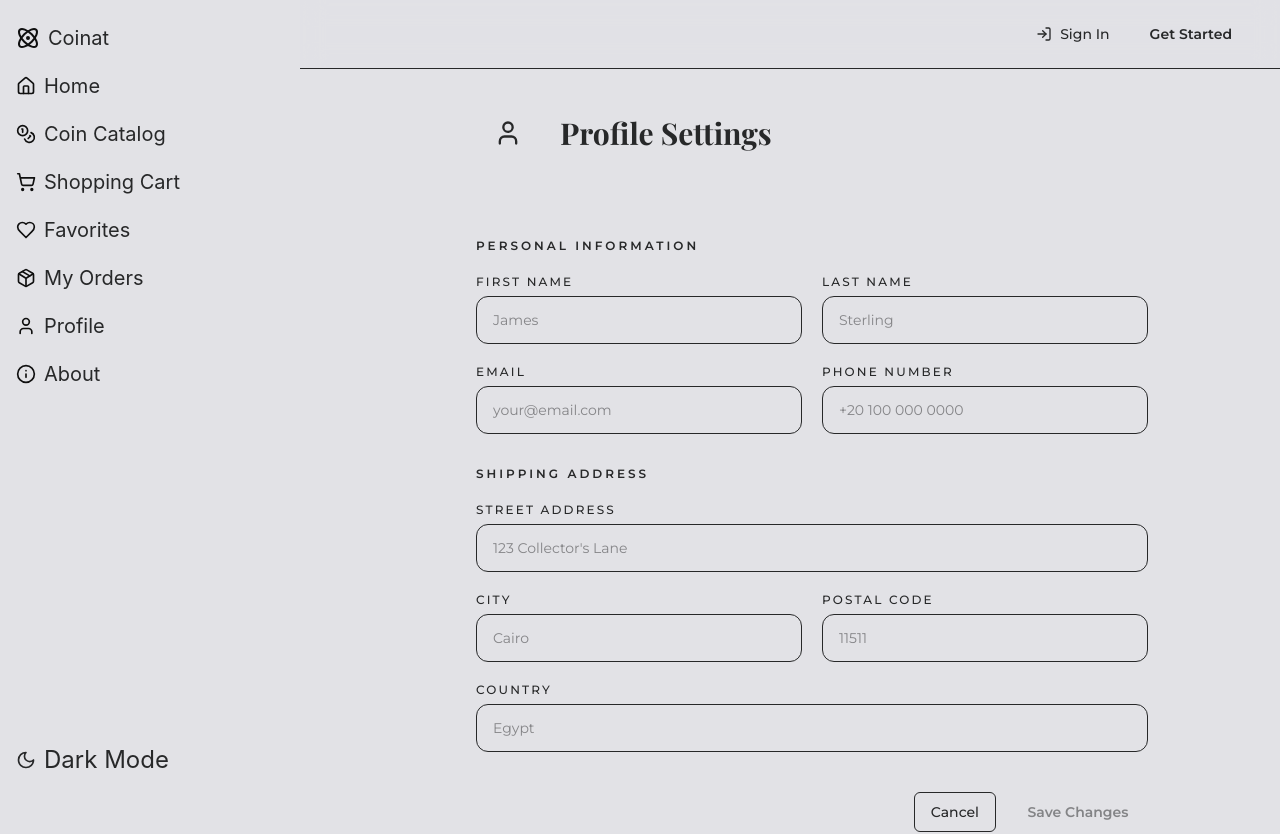
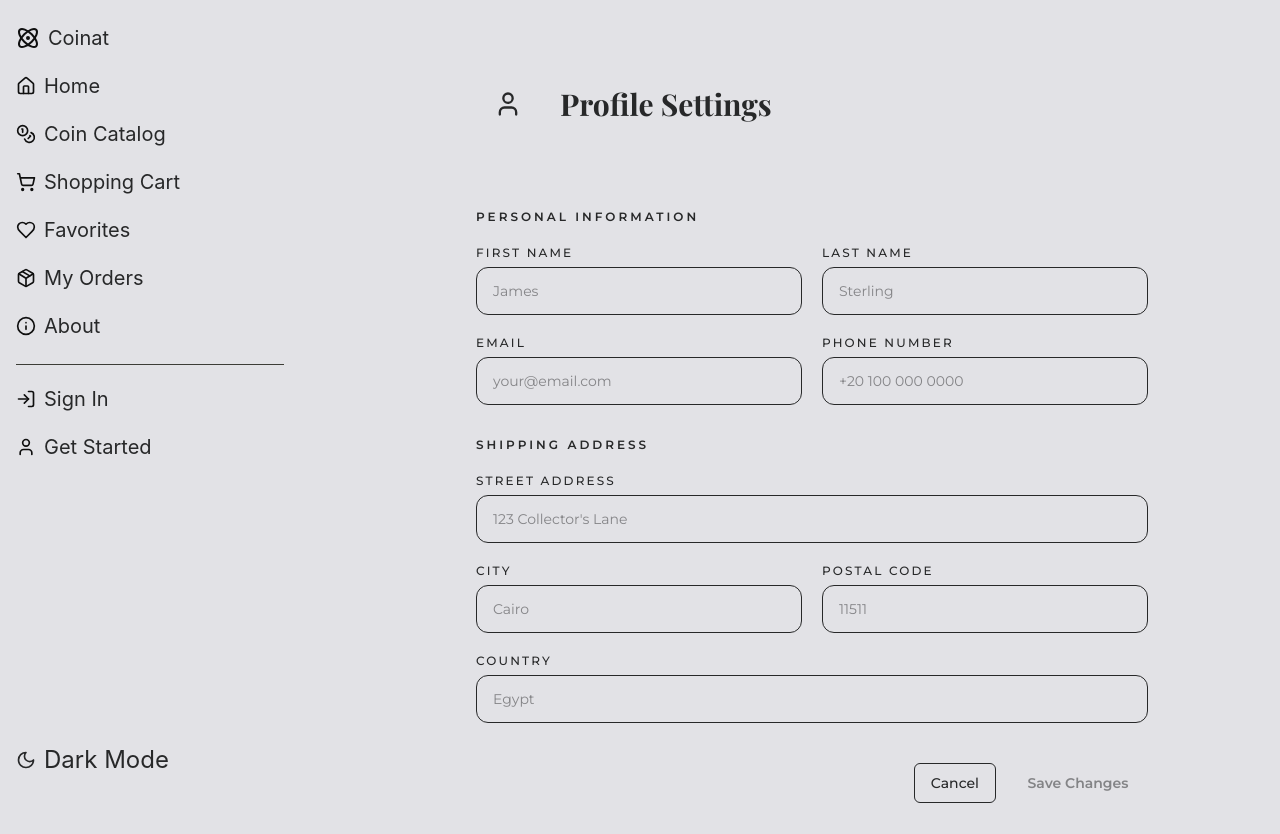
Before and after one commit to seifbasel/Athrye-Website, a Next.js app: page /profile in a window 1280 px wide. Shown: the top 834 px of the page. Built offline with nearby package versions, Linux system fonts and the light colour scheme; a web font is replaced by a local one.

Commit message:
style:remove header

```diff
--- a/src/app/layout.tsx
+++ b/src/app/layout.tsx
@@ -2,7 +2,6 @@ import "./globals.css";
 import type { Metadata } from "next";
 import { SidebarWrapper } from "@/features/side-bar/sidebar-wrapper";
 import { Footer } from "@/features/footer/footer";
-import { Header } from "@/features/header/header";
 import { Montserrat, Playfair_Display } from "next/font/google";
 import { AuthProvider } from "@/context/auth-context";
 import { CartProvider } from "@/context/cart-context";
@@ -44,8 +43,7 @@ export default function RootLayout({ children }: { children: React.ReactNode })
                     <div className="flex min-h-screen">
                       <SidebarWrapper />
                       <div className="flex-1 flex flex-col min-w-0">
-                        <Header />
-                        <main className="flex-1 p-6 md:p-8 md:pl-[76px] overflow-x-hidden">
+                        <main className="flex-1 p-6 mt-10 md:p-8 md:pl-19 overflow-x-hidden">
                           {children}
                         </main>
                         <Footer />
--- a/src/features/catalog/products.tsx
+++ b/src/features/catalog/products.tsx
@@ -7,6 +7,7 @@ import ProductCard from "@/components/ui/product-card";
 import { getProducts, ProductFilters } from "@/services/products.service";
 import Product from "@/types/product";
 import { Input } from "@/components/ui/input";
+import { Button } from "@/components/ui/button";
 
 const RARITIES = ["Very Rare", "Extremely Rare", "Unique", "Rare", "Scarce"];
 const MATERIALS = ["Gold", "Silver", "Bronze", "Copper"];
@@ -47,18 +48,25 @@ export default function CoinsCatalog() {
       </div>
 
       <div className="flex gap-3">
-        <div className="flex-1 flex items-center gap-2.5 h-11 px-4 rounded-xl border border-foreground/15 bg-background focus-within:ring-2 focus-within:ring-foreground/15 transition-all">
+  {/* Search Bar Wrapper */}
+  <div className="flex-1 flex items-center gap-3 h-12 px-4 rounded-xl border border-border bg-background focus-within:ring-2 focus-within:ring-primary/20 transition-all">
     <Search className="w-4 h-4 text-foreground/40 shrink-0" />
+
     <Input
+      variant="ghost" // Use the ghost variant here
       type="text"
       placeholder="Search by name, origin, material…"
       value={filters.search}
       onChange={(e) => setFilters((f) => ({ ...f, search: e.target.value }))}
-            className="flex-1 bg-transparent text-sm font-montserrat text-foreground placeholder:text-foreground/40 outline-none"
+      className="font-montserrat placeholder:text-foreground/40"
     />
+
     {filters.search && (
-            <button onClick={() => setFilters((f) => ({ ...f, search: "" }))}>
-              <X className="w-3.5 h-3.5 text-foreground/40 hover:text-foreground transition-colors" />
+      <button
+        onClick={() => setFilters((f) => ({ ...f, search: "" }))}
+        className="p-1 hover:bg-foreground/5 rounded-md transition-colors"
+      >
+        <X className="w-4 h-4 text-foreground/40 hover:text-foreground" />
       </button>
     )}
   </div>
--- a/src/features/header/header.tsx
+++ /dev/null
@@ -1,161 +0,0 @@
-"use client";
-
-import { useAuth } from "@/context/auth-context";
-import { useRouter } from "next/navigation";
-import { motion, AnimatePresence } from "motion/react";
-import { LogIn, LogOut, ChevronDown, Settings } from "lucide-react";
-import { useState, useRef, useEffect } from "react";
-
-export function Header() {
-  const { user, isAuthenticated, isLoading, logout } = useAuth();
-  const router = useRouter();
-  const [menuOpen, setMenuOpen] = useState(false);
-  const menuRef = useRef<HTMLDivElement>(null);
-
-  useEffect(() => {
-    const handler = (e: MouseEvent) => {
-      if (menuRef.current && !menuRef.current.contains(e.target as Node)) {
-        setMenuOpen(false);
-      }
-    };
-    document.addEventListener("mousedown", handler);
-    return () => document.removeEventListener("mousedown", handler);
-  }, []);
-
-  const handleLogout = () => {
-    logout();
-    setMenuOpen(false);
-    router.push("/");
-  };
-
-  // Don't render auth UI during SSR hydration
-  if (isLoading)
-    return (
-      <header className="sticky top-0 z-20 w-full px-6 md:px-8 md:pl-19 py-4 h-15 bg-background/80 dark:bg-background-dark/80 backdrop-blur-md border-b border-text-dark/8 dark:border-text/8" />
-    );
-
-  return (
-    <header className="sticky top-0 z-20 w-full px-6 md:px-8 md:pl-19 py-4 bg-background/80 dark:bg-background-dark/80 backdrop-blur-md border-b border-text-dark/8 dark:border-text/8">
-      <div className="flex items-center justify-end">
-        {isAuthenticated && user ? (
-          /* Authenticated — user menu */
-          <div className="relative" ref={menuRef}>
-            <motion.button
-              whileTap={{ scale: 0.97 }}
-              onClick={() => setMenuOpen(!menuOpen)}
-              className="flex items-center gap-2.5 px-3 py-1.5 rounded-xl hover:bg-text-dark/6 dark:hover:bg-text/6 transition-colors"
-            >
-              <div className="w-8 h-8 rounded-full bg-button dark:bg-button-dark flex items-center justify-center shrink-0">
-                <span className="text-xs font-montserrat font-bold text-text dark:text-text-dark uppercase">
-                  {user.firstName[0]}
-                  {user.lastName[0]}
-                </span>
-              </div>
-              <span className="hidden sm:block text-sm font-montserrat font-medium text-text-dark dark:text-text">
-                {user.firstName}
-              </span>
-              <ChevronDown
-                className={cn(
-                  "w-3.5 h-3.5 text-text-dark/40 dark:text-text/40 transition-transform duration-200",
-                  menuOpen && "rotate-180",
-                )}
-              />
-            </motion.button>
-
-            <AnimatePresence>
-              {menuOpen && (
-                <motion.div
-                  initial={{ opacity: 0, y: 6, scale: 0.97 }}
-                  animate={{ opacity: 1, y: 0, scale: 1 }}
-                  exit={{ opacity: 0, y: 4, scale: 0.97 }}
-                  transition={{ duration: 0.15, ease: "easeOut" }}
-                  className="absolute right-0 top-full mt-2 w-52 rounded-2xl border border-text-dark/10 dark:border-text/10 bg-background dark:bg-background-dark shadow-lg shadow-text-dark/10 dark:shadow-text/5 overflow-hidden"
-                >
-                  {/* User info */}
-                  <div className="px-4 py-3 border-b border-text-dark/8 dark:border-text/8">
-                    <p className="text-sm font-montserrat font-semibold text-text-dark dark:text-text">
-                      {user.firstName} {user.lastName}
-                    </p>
-                    <p className="text-xs font-montserrat text-text-dark/50 dark:text-text/50 truncate mt-0.5">
-                      {user.email}
-                    </p>
-                  </div>
-
-                  {/* Menu items */}
-                  <div className="py-1.5">
-                    <MenuButton
-                      icon={<Settings className="w-3.5 h-3.5" />}
-                      label="Profile Settings"
-                      onClick={() => {
-                        router.push("/profile");
-                        setMenuOpen(false);
-                      }}
-                    />
-                    <div className="mx-3 my-1 h-px bg-text-dark/8 dark:bg-text/8" />
-                    <MenuButton
-                      icon={<LogOut className="w-3.5 h-3.5" />}
-                      label="Sign Out"
-                      onClick={handleLogout}
-                      danger
-                    />
-                  </div>
-                </motion.div>
-              )}
-            </AnimatePresence>
-          </div>
-        ) : (
-          /* Not authenticated */
-          <div className="flex items-center gap-2">
-            <motion.button
-              whileTap={{ scale: 0.97 }}
-              onClick={() => router.push("/auth/login")}
-              className="flex items-center gap-2 px-4 py-2 rounded-xl text-sm font-montserrat font-medium text-text-dark dark:text-text hover:bg-text-dark/6 dark:hover:bg-text/6 transition-colors"
-            >
-              <LogIn className="w-4 h-4" />
-              <span className="hidden sm:inline">Sign In</span>
-            </motion.button>
-            <motion.button
-              whileTap={{ scale: 0.97 }}
-              onClick={() => router.push("/auth/signup")}
-              className="px-4 py-2 rounded-xl bg-button dark:bg-button-dark text-text dark:text-text-dark text-sm font-montserrat font-semibold hover:opacity-90 transition-opacity"
-            >
-              Get Started
-            </motion.button>
-          </div>
-        )}
-      </div>
-    </header>
-  );
-}
-
-function MenuButton({
-  icon,
-  label,
-  onClick,
-  danger,
-}: {
-  icon: React.ReactNode;
-  label: string;
-  onClick: () => void;
-  danger?: boolean;
-}) {
-  return (
-    <button
-      onClick={onClick}
-      className={cn(
-        "flex items-center gap-2.5 w-full px-4 py-2.5 text-sm font-montserrat transition-colors",
-        danger
-          ? "text-red-500 hover:bg-red-50 dark:hover:bg-red-900/20"
-          : "text-text-dark dark:text-text hover:bg-text-dark/5 dark:hover:bg-text/5",
-      )}
-    >
-      {icon}
-      {label}
-    </button>
-  );
-}
-
-// cn inline since this is a standalone file
-function cn(...classes: (string | boolean | undefined)[]) {
-  return classes.filter(Boolean).join(" ");
-}
--- /dev/null
+++ b/src/features/side-bar/sidebar-user-section.tsx
@@ -0,0 +1,57 @@
+"use client";
+
+import { SidebarLink } from "@/components/ui/sidebar";
+import { LogIn, User, LogOut } from "lucide-react";
+import { useAuth } from "@/context/auth-context"; // your auth context
+import { useRouter } from "next/navigation";
+
+export function SidebarUserSection() {
+  const { isAuthenticated, user, logout } = useAuth();
+  const router = useRouter();
+
+  const links = isAuthenticated
+    ? [
+        {
+          label: "Profile",
+          href: "/profile",
+          icon: <User className="w-5 h-5 text-primary" />,
+        },
+        {
+          label: "Sign Out",
+          href: "#",
+          icon: <LogOut className="w-5 h-5 text-primary" />,
+          onClick: () => {
+            logout();
+            router.push("/");
+          },
+        },
+      ]
+    : [
+        {
+          label: "Sign In",
+          href: "/auth/login",
+          icon: <LogIn className="w-5 h-5 text-primary" />,
+        },
+        {
+          label: "Get Started",
+          href: "/auth/signup",
+          icon: <User className="w-5 h-5 text-primary" />,
+        },
+      ];
+
+  return (
+    <div className="flex flex-col gap-1 mt-4 border-t border-border pt-3">
+      {links.map((link) => (
+        <div key={link.href} onClick={link.onClick}>
+          <SidebarLink
+            link={{
+              label: link.label,
+              href: link.href,
+              icon: link.icon,
+            }}
+          />
+        </div>
+      ))}
+    </div>
+  );
+}
--- a/src/features/side-bar/sidebar-wrapper.tsx
+++ b/src/features/side-bar/sidebar-wrapper.tsx
@@ -1,9 +1,19 @@
 "use client";
 
 import { Sidebar, SidebarBody, SidebarLink } from "@/components/ui/sidebar";
-import { Home, Coins, ShoppingCart, User, Info, Atom, Heart, Package } from "lucide-react";
+import {
+  Home,
+  Coins,
+  ShoppingCart,
+  Info,
+  Atom,
+  Heart,
+  Package,
+  User,
+} from "lucide-react";
 import { useCart } from "@/context/cart-context";
 import { useFavorites } from "@/context/favorites-context";
+import { SidebarUserSection } from "./sidebar-user-section";
 
 export function SidebarWrapper() {
   const { count: cartCount } = useCart();
@@ -43,11 +53,6 @@ export function SidebarWrapper() {
       icon: <Package className="w-5 h-5 text-primary" />,
     },
     {
-      label: "Profile",
-      href: "/profile",
-      icon: <User className="w-5 h-5 text-primary" />,
-    },
-    {
       label: "About",
       href: "/about",
       icon: <Info className="w-5 h-5 text-primary" />,
@@ -57,10 +62,16 @@ export function SidebarWrapper() {
   return (
     <Sidebar>
       <SidebarBody>
-        <div className="flex flex-col gap-1">
-          {links.map((link) => (
-            <SidebarLink key={link.href} link={link} />
-          ))}
+        <div className="flex flex-col h-full justify-between">
+          {/* Main Links */}
+          <div className="flex flex-col gap-1">
+            {links.map((link) => (
+              <SidebarLink key={link.href} link={link} />
+            ))}
+          </div>
+
+          {/* User Section */}
+          <SidebarUserSection />
         </div>
       </SidebarBody>
     </Sidebar>
```
Also changed, not shown: src/components/ui/input.tsx (+13 -17 lines). Lines whose indentation alone changed are shown as unchanged.
